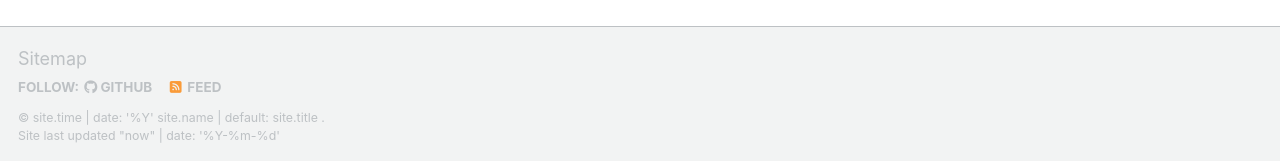
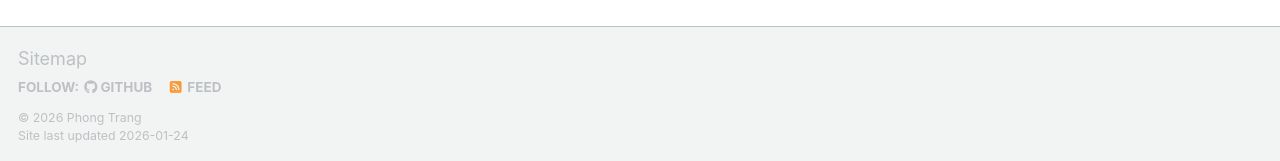
Before and after one commit to thanhphongtrang/thanhphongtrang.github.io, a Jekyll site: the page built from _pages/about.md, in a window 1280 px wide and 900 px high, scrolled down 1203 px. Shown: the part 736-897 px from the top of the window. Built offline with Jekyll 4.4.1, drawn with Linux system fonts in a browser that asks for light colours; a script bundle is joined from its source files by our own code; library files that are not in the unit come from our copies.

Commit message:
Update footer.html

```diff
--- a/_includes/footer.html
+++ b/_includes/footer.html
@@ -25,6 +25,6 @@
 </div>
 {% endcomment %}
 <div class="page__footer-copyright">
-  &copy; site.time | date: '%Y'   site.name | default: site.title .<br />
-  Site last updated  "now" | date: '%Y-%m-%d'
+  &copy; {{ site.time | date: '%Y' }} {{ site.name | default: site.title }}<br />
+  Site last updated {{ "now" | date: '%Y-%m-%d' }}
 </div>
```
